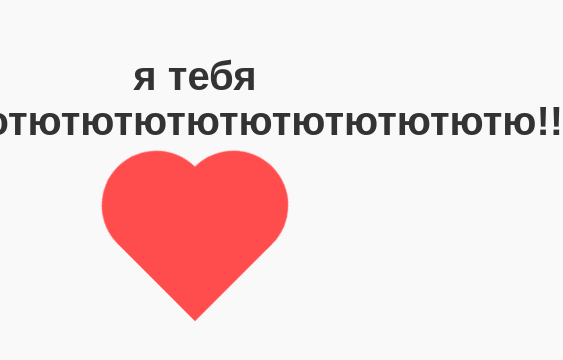
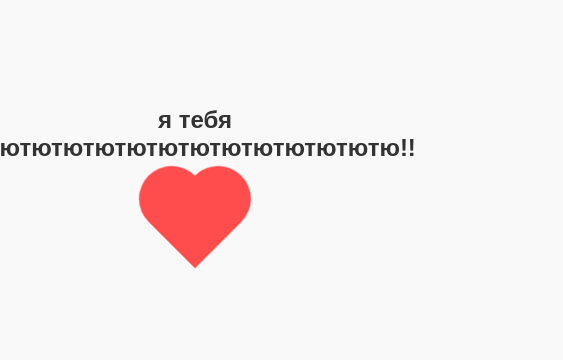
Before and after one commit to hurtovaanastasia/syte, a plain HTML site: page index.html in a window 390 px wide. Shown: the part 236-596 px from the top of the page, 563 px wide, since content can reach past the window. Drawn offline with Linux system fonts and the light colour scheme.

Commit message:
Update styles.css

```diff
--- a/styles.css
+++ b/styles.css
@@ -7,53 +7,54 @@ body {
     display: flex;
     justify-content: center;
     align-items: center;
-    height: 100vh;
+    min-height: 100vh; /* Минимальная высота равна высоте экрана */
     color: #333;
 }
 
 .container {
     text-align: center;
+    padding: 20px; /* Добавляем отступы */
 }
 
 h1 {
-    font-size: 2.5rem;
+    font-size: 2rem; /* Уменьшаем размер шрифта для мобильных */
     margin-bottom: 10px;
 }
 
 p {
-    font-size: 1.2rem;
+    font-size: 1rem; /* Уменьшаем размер шрифта для мобильных */
     color: #666;
 }
 
 /* Стили для сердечка */
 .heart {
-    width: 100px;
-    height: 100px;
+    width: 80px; /* Уменьшаем размер сердечка для мобильных */
+    height: 80px;
     background-color: #ff4d4d;
     position: relative;
     transform: rotate(-45deg);
-    margin: 50px auto;
+    margin: 30px auto; /* Уменьшаем отступы */
     animation: pulse 1.5s infinite;
 }
 
 .heart::before,
 .heart::after {
     content: '';
-    width: 100px;
-    height: 100px;
+    width: 80px; /* Уменьшаем размер кругов */
+    height: 80px;
     background-color: #ff4d4d;
     border-radius: 50%;
     position: absolute;
 }
 
 .heart::before {
-    top: -50px;
+    top: -40px; /* Корректируем позицию */
     left: 0;
 }
 
 .heart::after {
     top: 0;
-    left: 50px;
+    left: 40px; /* Корректируем позицию */
 }
 
 /* Анимация пульсации */
@@ -68,3 +69,33 @@ p {
         transform: rotate(-45deg) scale(1);
     }
 }
+
+/* Медиазапросы для мобильных устройств */
+@media (max-width: 600px) {
+    h1 {
+        font-size: 1.5rem; /* Еще меньше для маленьких экранов */
+    }
+
+    p {
+        font-size: 0.9rem;
+    }
+
+    .heart {
+        width: 60px; /* Еще меньше сердечко */
+        height: 60px;
+    }
+
+    .heart::before,
+    .heart::after {
+        width: 60px;
+        height: 60px;
+    }
+
+    .heart::before {
+        top: -30px;
+    }
+
+    .heart::after {
+        left: 30px;
+    }
+}
```
